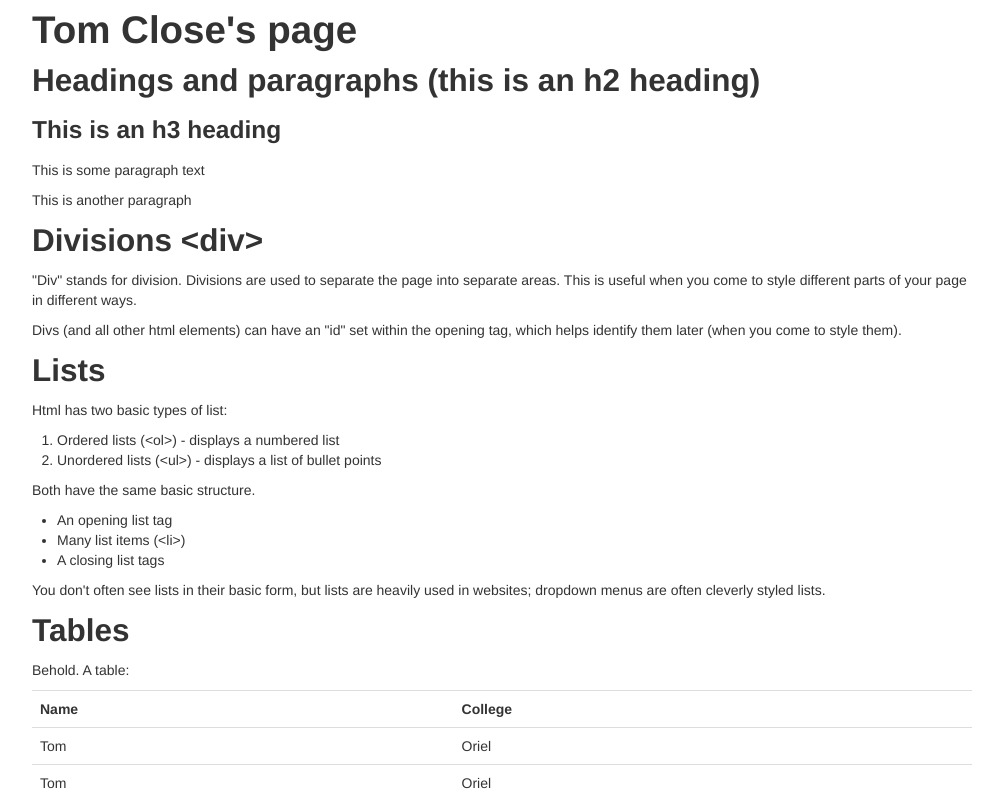
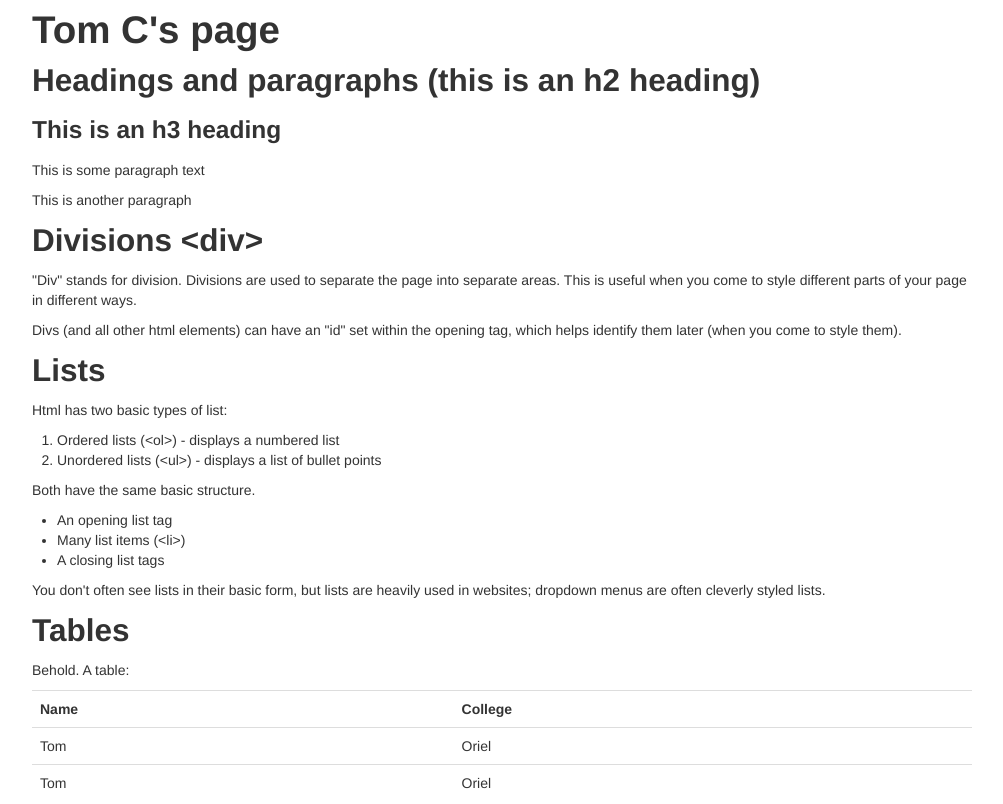
Before and after one commit to tomclose/first_site, a plain HTML site: page index.html in a window 1280 px wide. Shown: the top 804 px of the page, without its empty margins (138-1141 px from the left). Drawn offline with Linux system fonts and the light colour scheme.

Commit message:
Made a change

```diff
--- a/index.html
+++ b/index.html
@@ -7,7 +7,7 @@
 
   <body>
     <div class='container'>
-    <h1 class="special">Tom Close's page</h1>
+    <h1 class="special">Tom C's page</h1>
 
     <h2>Headings and paragraphs (this is an h2 heading)</h2>
     <h3>This is an h3 heading</h3>
```
